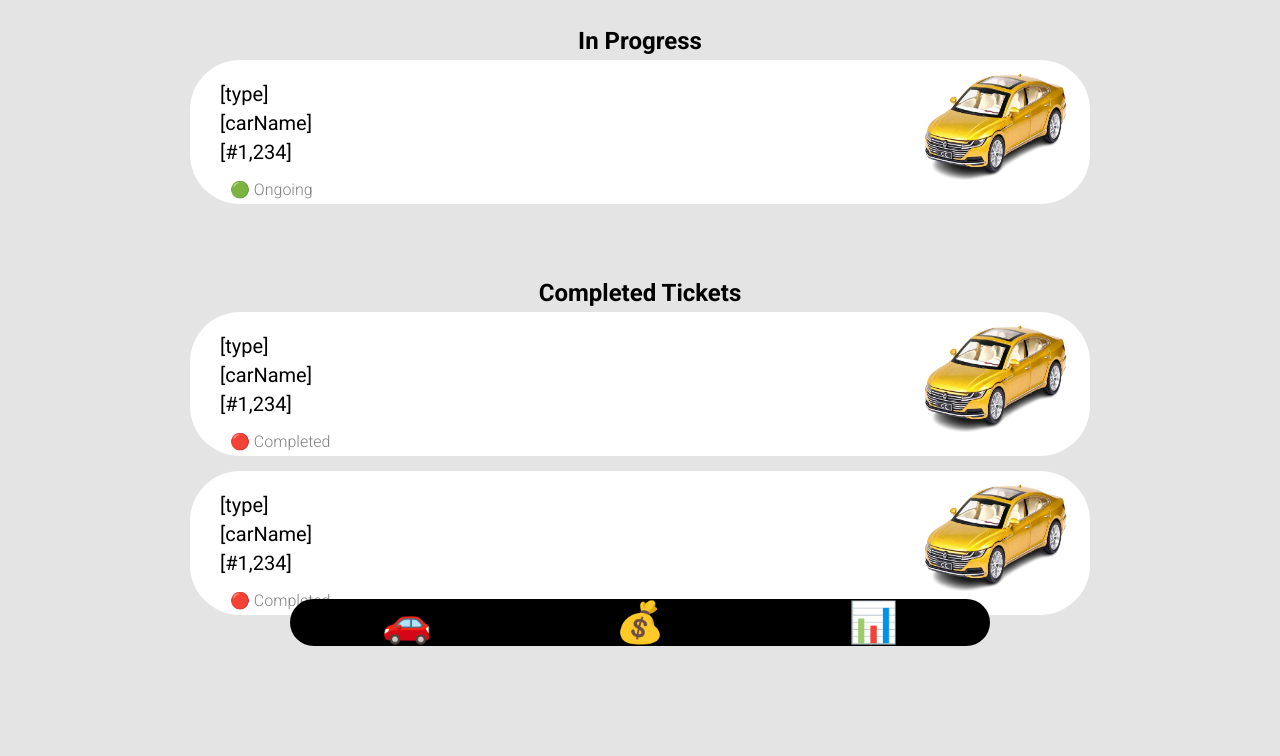
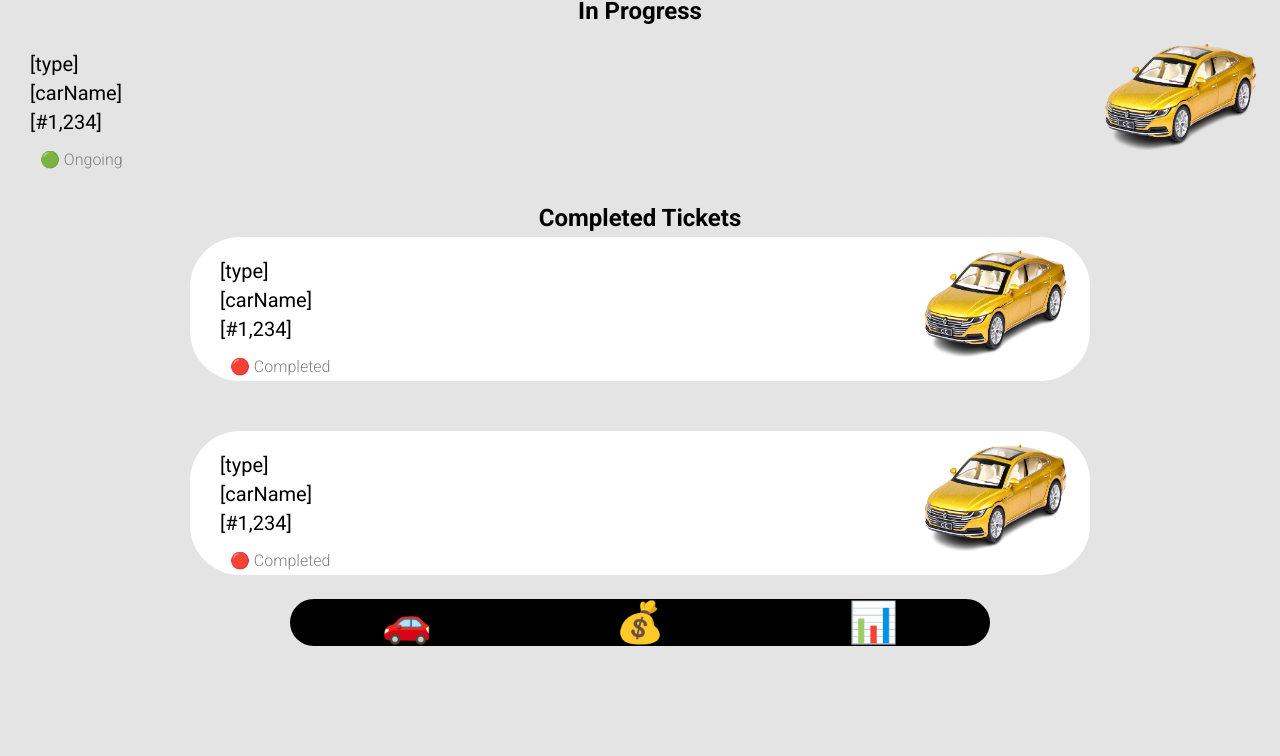
Before and after one commit to Aperre/EcoWays, a website: page html/reports1.html in a window 1280 px wide. Shown: the part 144-900 px from the top of the page. After the commit the page ends 800 px from the top, so only its background shows below. Drawn offline with Linux system fonts and the light colour scheme; a web font is replaced by a local one.

Commit message:
fixed report and add date!

```diff
--- a/stylesheet/style3.css
+++ b/stylesheet/style3.css
@@ -22,21 +22,21 @@ button:hover{
 .navigation a{
     transition: 0.5s ease-in-out;
 }
+
 *{
     margin:0;
     overflow-x:hidden !important;
     width: 100%;
 }
 body{
-    display: flex;
-    flex-direction: column;
+
     background-color:rgb(228, 228, 228);
     font-family: 'Roboto', sans-serif;
 }
 
 .homescreen{
     width:100%;
-    height:900px;
+    height:fit-content;
     display:flex;
     flex-direction: column;
     align-items: center;
@@ -57,11 +57,13 @@ body{
 }
 .restofhome{
     width:100%;
-    height:820px;
+    height:fit-content;
     display:flex;
     flex-direction: column;
     overflow-y: scroll;
     align-items: center;
+    display:flex;
+    flex-direction: column;
 
 }
 
@@ -161,20 +163,15 @@ a{
 
 .box{
     max-width:900px;
-    margin:0;
+
     background-color: white;
     border-radius: 50px;
-    margin-bottom: 15px;
+
     font-family: 'Roboto', sans-serif;
+
+
 }
-.progress{
-    display: flex;
-    align-items: center;
-    flex-direction: column;
-    margin-top:30px;
-    margin-bottom: 30px;
-    font-family: 'Roboto', sans-serif;
-}
+
 
 .title h1{
     text-align: center;
@@ -191,12 +188,21 @@ a{
 
 
 .previous{
-    display: flex;
+    display:flex;
     align-items: center;
     flex-direction: column;
     margin-top:30px;
+    margin-bottom: 30px;
     font-family: 'Roboto', sans-serif;
-    margin-bottom: 60px;
+    height:fit-content;
+}
+.box{
+    max-width:900px; /* Sets maximum width to 900px */
+    margin:0; /* Removes margins */
+    background-color: white; /* Sets background color to white */
+    border-radius: 50px; /* Rounds the corners of the box */
+    margin-bottom: 50px; /* Adds bottom margin to the box for spacing */
+    font-family: 'Roboto', sans-serif;  /* Sets the font for the box class */
 }
 .previous h2{
     text-align: center;
@@ -218,6 +224,7 @@ a{
 .title{
     margin-top:20px;
     width:fit-content;
+    height:fit-content;
     border-bottom: 3px solid black;
 }
 
```
Also changed, not shown: ride.js (+8 -2 lines).
